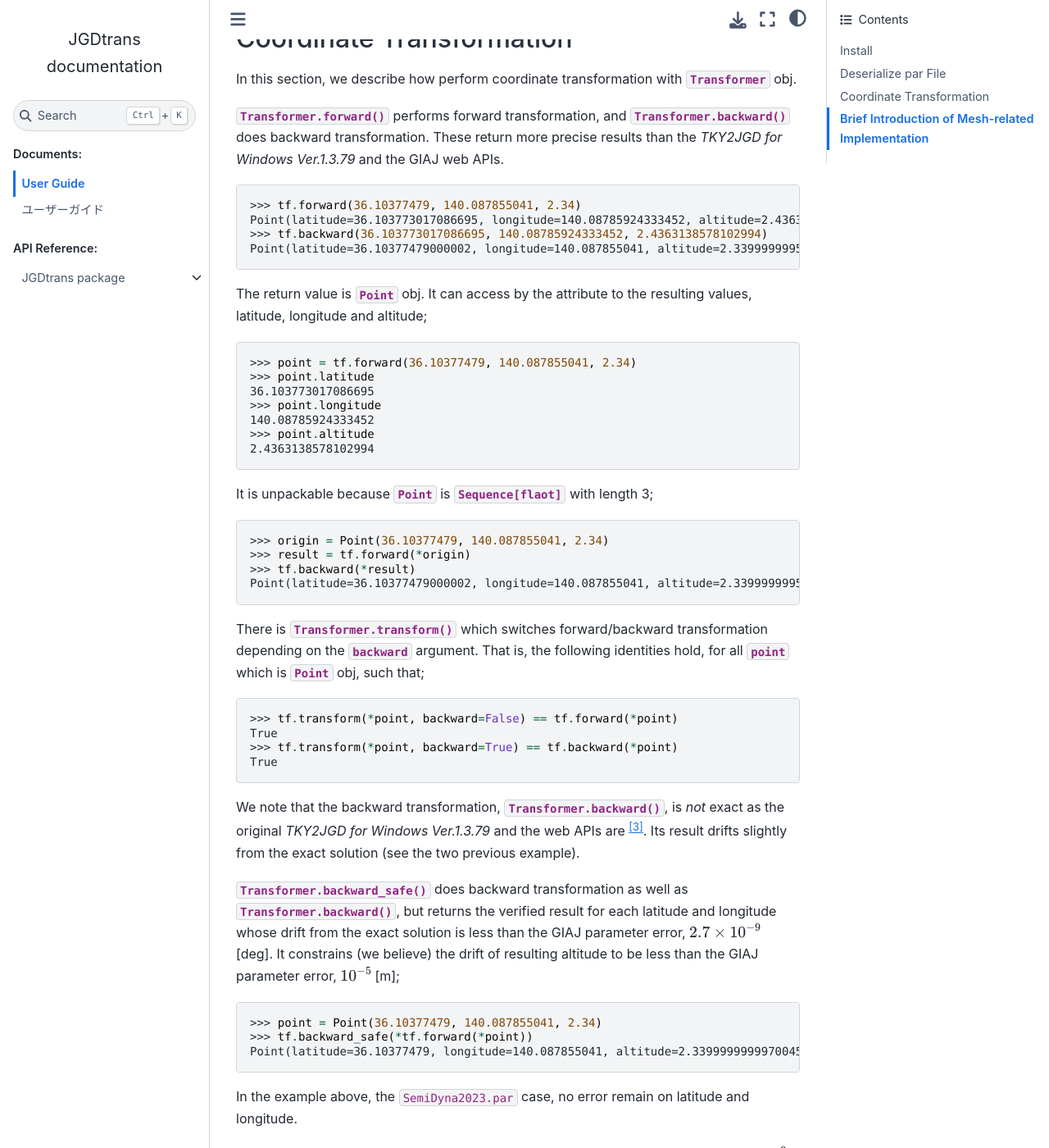
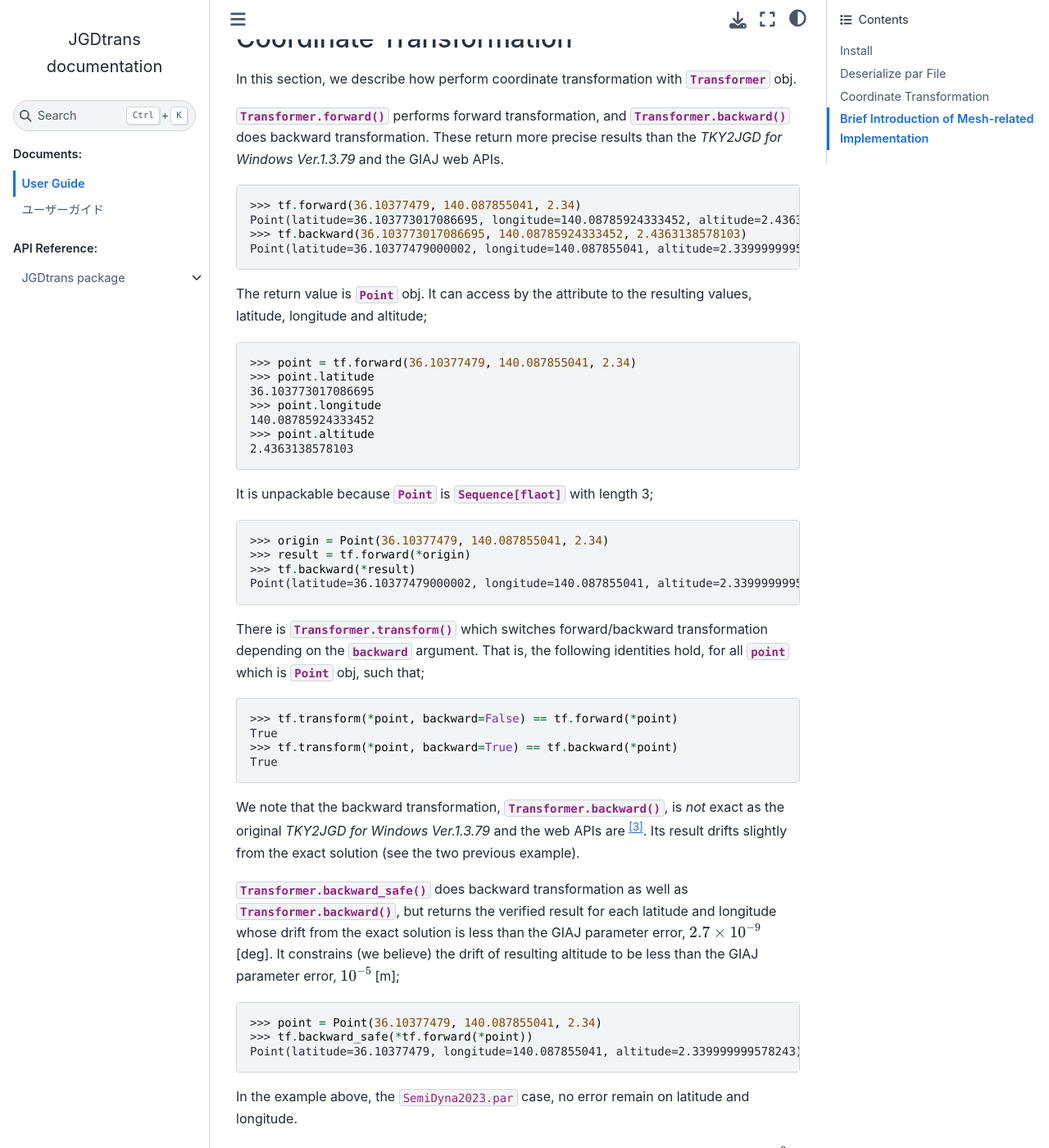
Before and after one commit to paqira/jgdtrans-py, a Sphinx documentation site: the page built from doc/source/docs/user_guide.md, in a window 1280 px wide and 1400 px high, scrolled down 2610 px. Shown: the whole window at 82% size. Built offline with Sphinx 7.4.7 and the Sphinx Book theme 1.1.4, drawn with Linux system fonts in a browser that asks for light colours; pages that are not in the unit, such as notebooks, are missing from menus.

Commit message:
update doc

````diff
--- a/doc/source/docs/user_guide.md
+++ b/doc/source/docs/user_guide.md
@@ -155,8 +155,8 @@
 
 ```pycon
 >>> tf.forward(36.10377479, 140.087855041, 2.34)
-Point(latitude=36.103773017086695, longitude=140.08785924333452, altitude=2.4363138578102994)
->>> tf.backward(36.103773017086695, 140.08785924333452, 2.4363138578102994)
+Point(latitude=36.103773017086695, longitude=140.08785924333452, altitude=2.4363138578103)
+>>> tf.backward(36.103773017086695, 140.08785924333452, 2.4363138578103)
 Point(latitude=36.10377479000002, longitude=140.087855041, altitude=2.3399999995782443)
 ```
 
@@ -170,7 +170,7 @@
 >>> point.longitude
 140.08785924333452
 >>> point.altitude
-2.4363138578102994
+2.4363138578103
 ```
 
 It is unpackable because {py:class}`~JGDtrans.Point` is
@@ -180,7 +180,7 @@
 >>> origin = Point(36.10377479, 140.087855041, 2.34)
 >>> result = tf.forward(*origin)
 >>> tf.backward(*result)
-Point(latitude=36.10377479000002, longitude=140.087855041, altitude=2.3399999995782443)
+Point(latitude=36.10377479000002, longitude=140.087855041, altitude=2.339999999578243)
 ```
 
 There is {py:meth}`.Transformer.transform`
@@ -216,7 +216,7 @@
 ```pycon
 >>> point = Point(36.10377479, 140.087855041, 2.34)
 >>> tf.backward_safe(*tf.forward(*point))
-Point(latitude=36.10377479, longitude=140.087855041, altitude=2.3399999999970045)
+Point(latitude=36.10377479, longitude=140.087855041, altitude=2.339999999578243)
 ```
 
 In the example above, the `SemiDyna2023.par` case,
````
Also changed, not shown: README.md (+4 -4 lines), doc/source/docs/user_guide.ja.md (+5 -5 lines).
